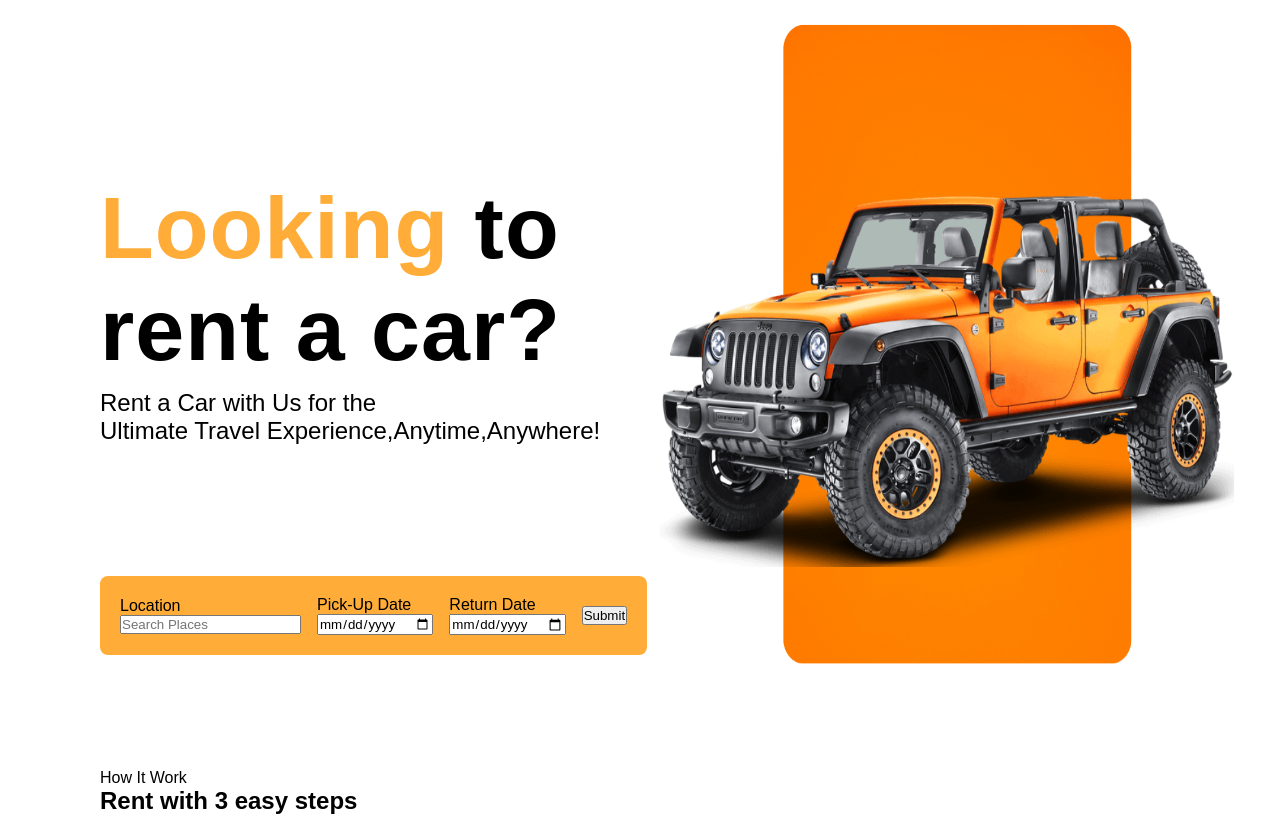
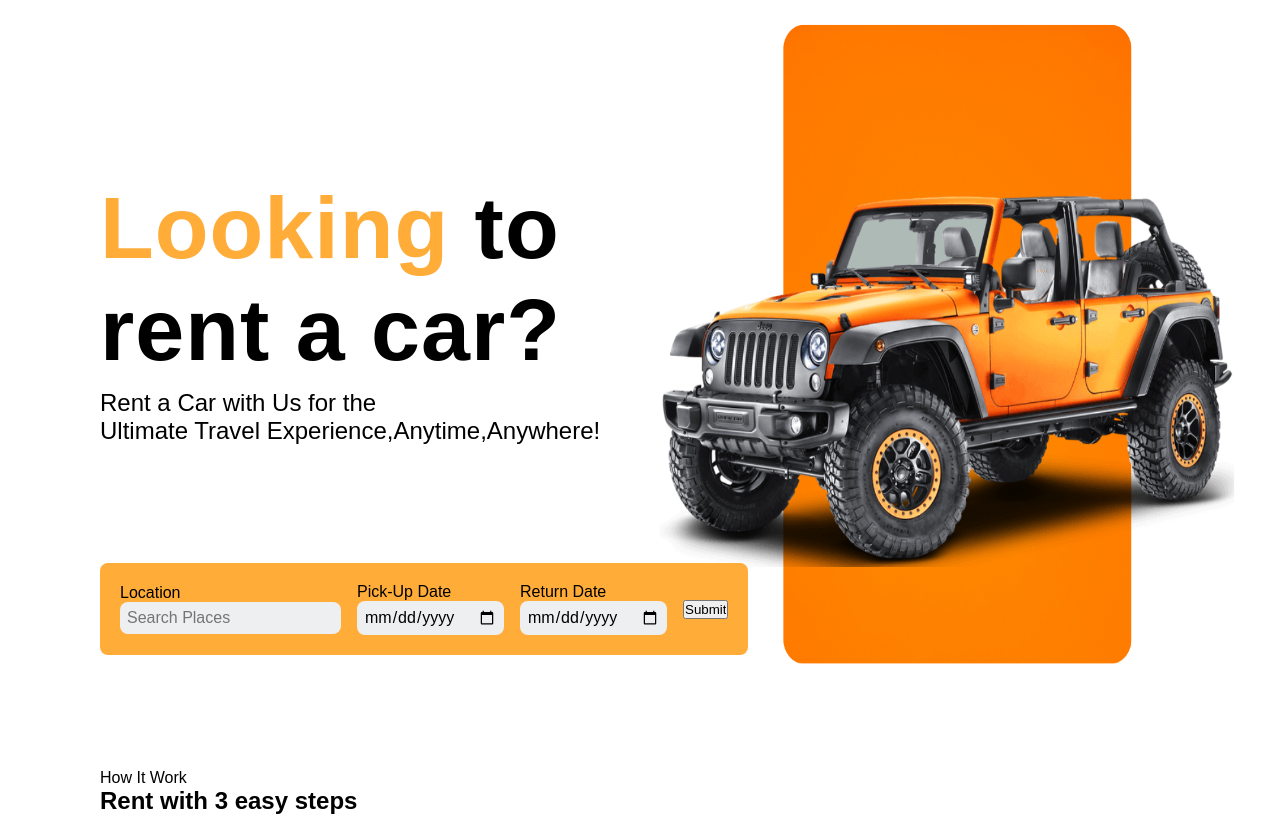
Before and after one commit to enisshabani/UEB24_Gr12, a PHP site: page / in a window 1280 px wide. Shown: the part 81-912 px from the top of the page. Run offline with PHP 8.4, Linux system fonts and the light colour scheme.

Commit message:
Enis Morina

```diff
--- a/style.css
+++ b/style.css
@@ -141,7 +141,14 @@ header{
 .input-box span{
   font-weight: 500;
 }
-
+.input-box input{
+  padding: 7px;
+  outline: none;
+  border:none;
+  background: #eeeff1;
+  border-radius: 0.5rem;
+  font-size: 1rem;
+}
 
 
 /* Ride */
```
